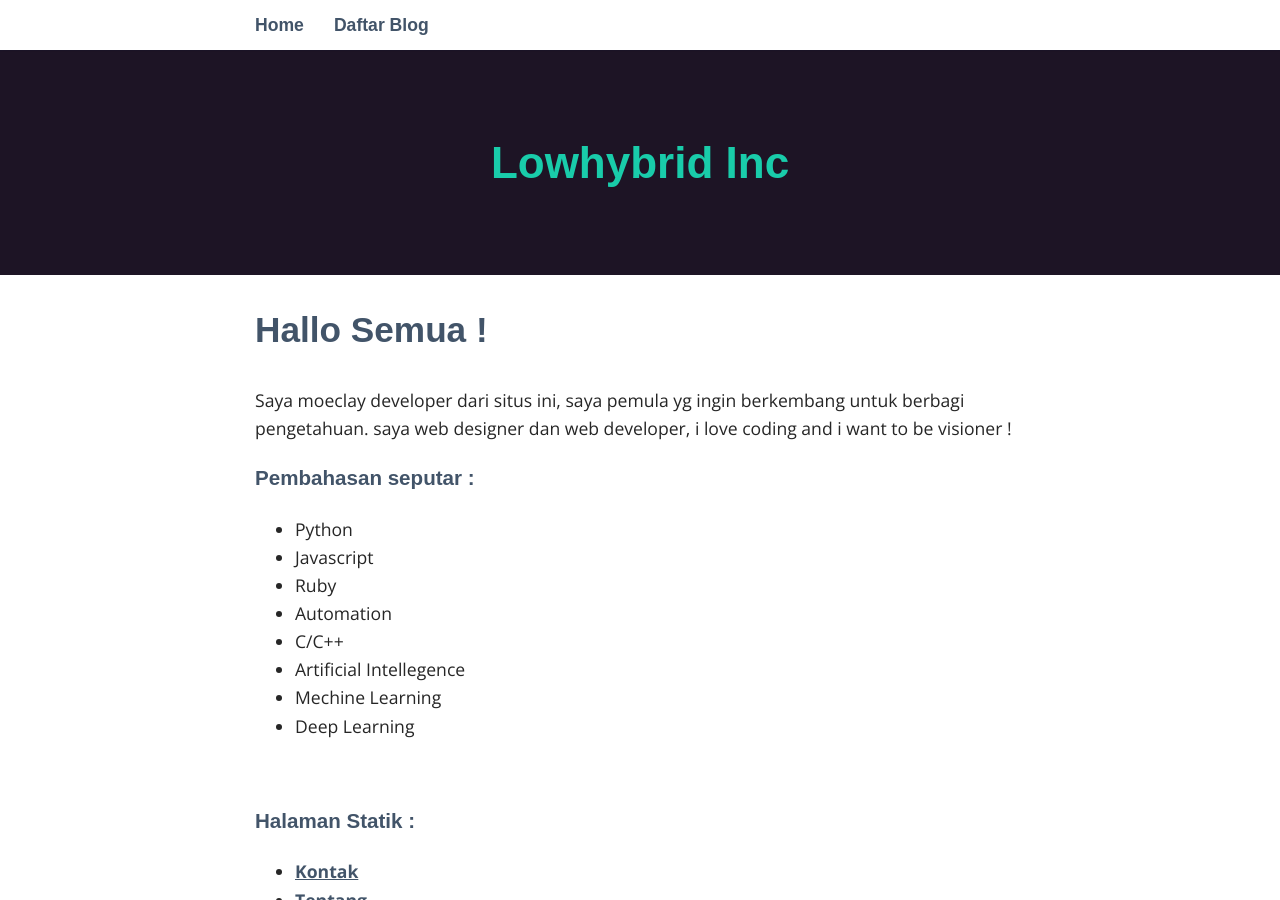
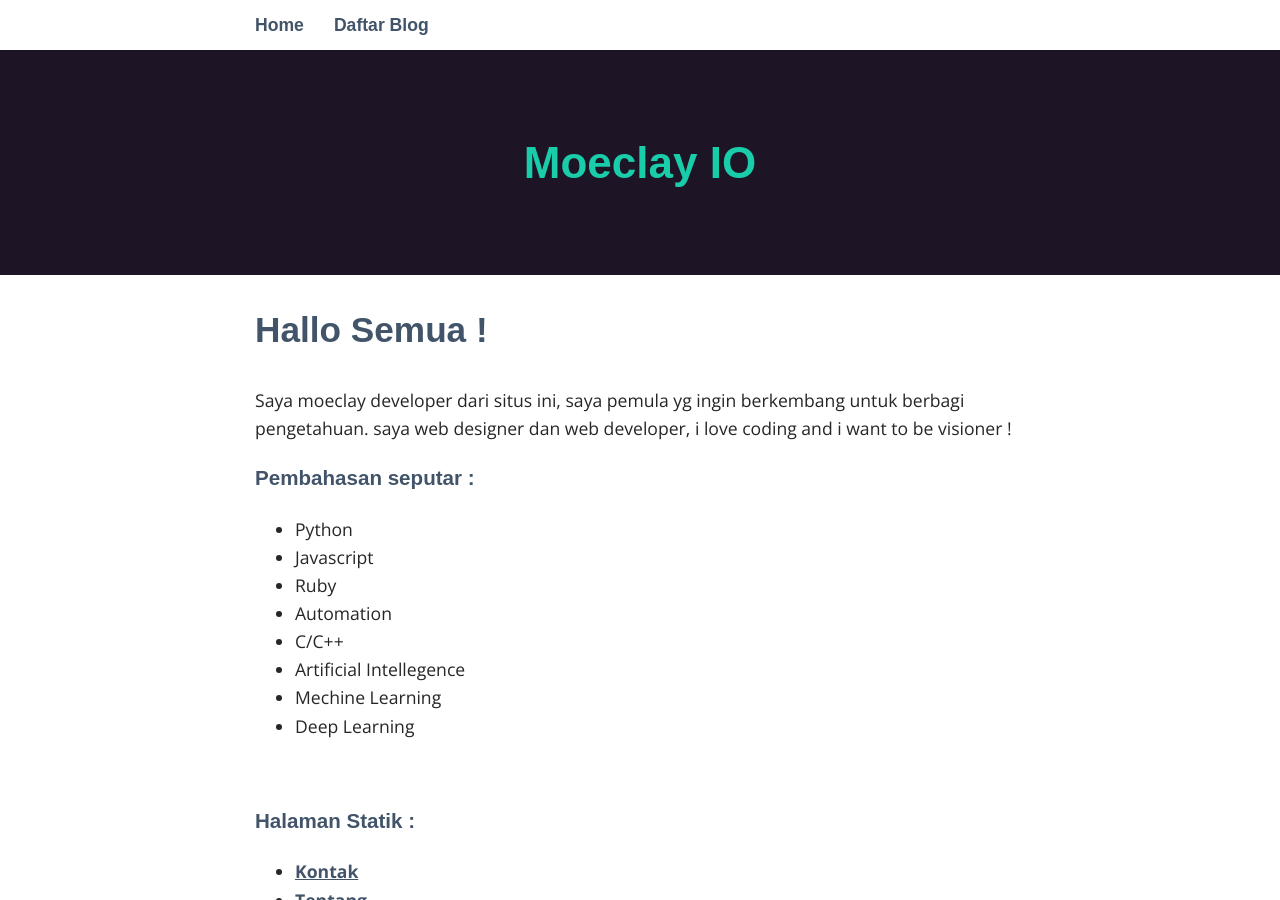
Before and after one commit to moeclay/moeclay.github.io, a Jekyll site: the page built from index.html, in a window 1280 px wide and 900 px high. Built offline with Jekyll 4.4.1, drawn with Linux system fonts in a browser that asks for light colours; some web fonts are replaced.

Commit message:
Update _config.yml

```diff
--- a/_config.yml
+++ b/_config.yml
@@ -1,5 +1,5 @@
 # Site Settings
-title: Lowhybrid Inc
+title: Moeclay IO
 email: moeamarreza@gmail.com
 description: >
   Visi untuk menjadi visioner teknologi !
```
